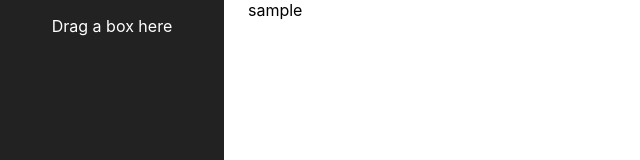
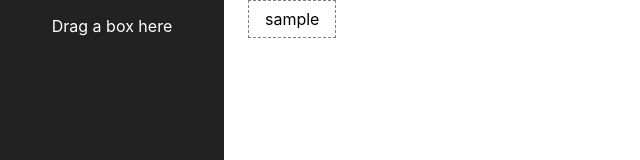
Before and after one commit to Ranjith10/react-dnd, a React (Create React App) app: page / in a window 1280 px wide. Shown: the top 160 px of the page, without its empty margins (0-640 px from the left). Built offline with nearby package versions, Linux system fonts and the light colour scheme.

Commit message:
Implemented useDrag

```diff
--- a/src/components/Box.js
+++ b/src/components/Box.js
@@ -1,11 +1,34 @@
 import React from 'react'
+import { useDrag } from 'react-dnd'
 
-const Box = () => {
-    return (
-        <div>
-            <>sample</>
-        </div>
-    )
+const style = {
+  border: '1px dashed gray',
+  backgroundColor: 'white',
+  padding: '0.5rem 1rem',
+  marginRight: '1.5rem',
+  marginBottom: '1.5rem',
+  cursor: 'move',
+  float: 'left',
+}
+const Box = ({ name }) => {
+  const [{ isDragging }, drag] = useDrag({
+    item: { name, type: 'box' },
+    end: (item, monitor) => {
+      const dropResult = monitor.getDropResult()
+      if (item && dropResult) {
+        alert(`You dropped ${item.name} into ${dropResult.name}!`)
+      }
+    },
+    collect: (monitor) => ({
+      isDragging: monitor.isDragging(),
+    }),
+  })
+  const opacity = isDragging ? 0.4 : 1
+  return (
+    <div ref={drag} style={{ ...style, opacity }}>
+      {name}
+    </div>
+  )
 }
 
 export default Box
--- a/src/components/Components.js
+++ b/src/components/Components.js
@@ -10,7 +10,7 @@ const Components = () => {
                 <Dustbin />
             </div>
             <div>
-                <Box />
+                <Box name = 'sample' />
             </div>
         </>
     )
```
